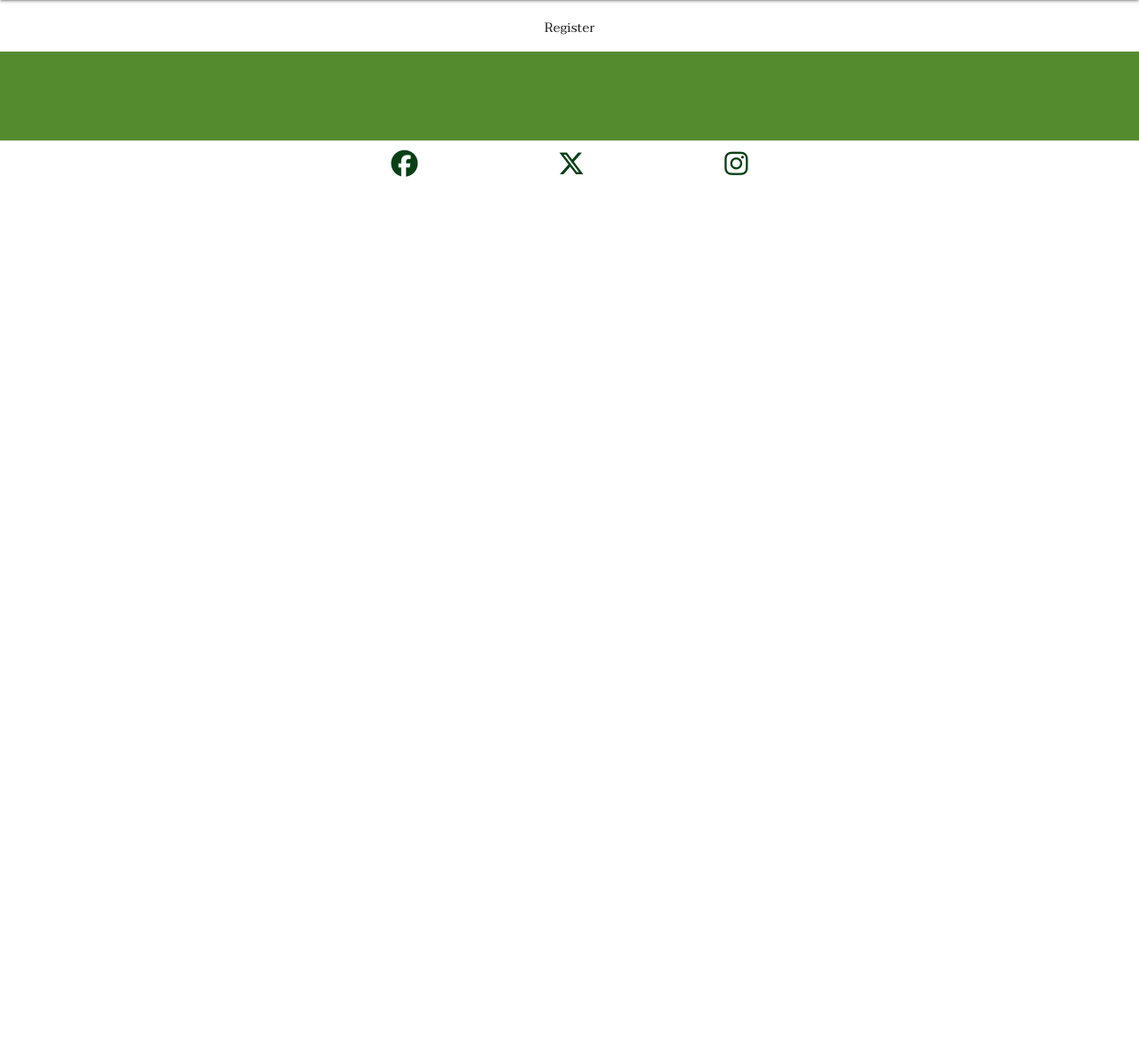
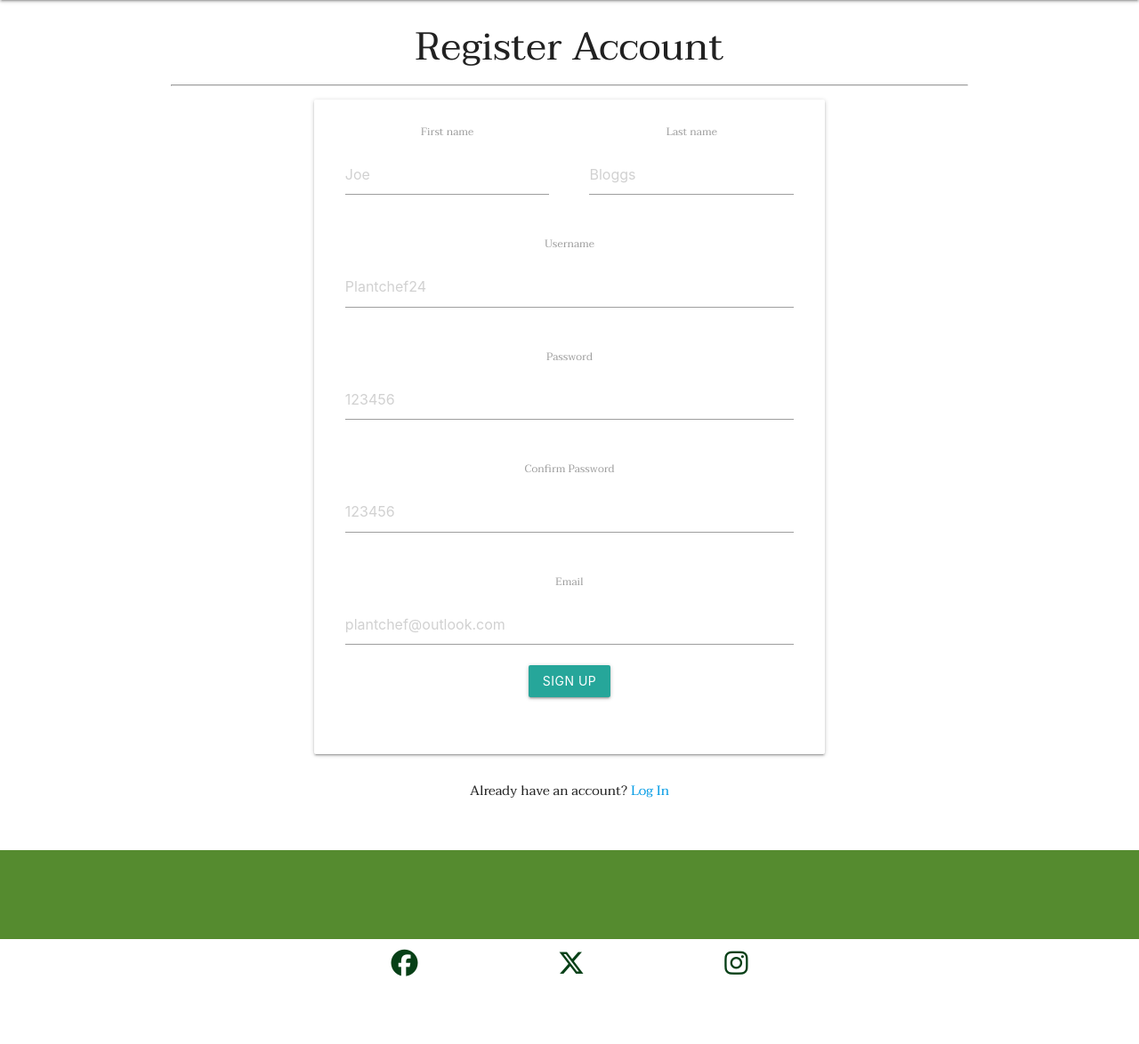
Before and after one commit to Bky93/Project-3, a Flask app: page /register in a window 1280 px wide. Shown: the part 64-1238 px from the top of the page at 89% size. Before the commit the page ends 263 px from the top, so only its background shows below. Run offline with Flask 3, Linux system fonts and the light colour scheme; some libraries are stand-ins or nearby versions.

Commit message:
added registration form to register.html

```diff
--- a/plantspire/templates/register.html
+++ b/plantspire/templates/register.html
@@ -1,5 +1,95 @@
 {% extends "base.html" %}
+{% block content %}
 
-{% block content %}
-<p>Register</p>
+<h3>Register Account</h3>
+<hr>
+
+<div class="row">
+    <form class="col s12 m8 offset-m2" method="post" action="{{ url_for('register') }}">
+        <div class="card-panel">
+
+            <!-- first name -->
+            <div class="row">
+                <div class="col s6">
+                    <label for="first_name">First name</label>
+                    <div class="input-field col s12">
+                        <input id="first_name" name="first_name" type="text" minlength="1" maxlength="30"
+                             class="validate" placeholder="Joe" required>
+                    </div>
+                </div>
+
+                <!-- last name -->
+                <div class="col s6">
+                    <label for="last_name">Last name</label>
+                    <div class="input-field col s12">
+                        <input id="last_name" name="last_name" type="text" minlength="1" maxlength="30"
+                             class="validate" placeholder="Bloggs" required>
+                    </div>
+                </div>
+            </div>
+
+            <!-- username -->
+            <div class="row">
+                <div class="col s12">
+                    <label for="username">Username</label>
+                    <div class="input-field col s12">
+                        <input id="username" name="username" type="text" minlength="3" maxlength="20"
+                             class="validate" placeholder="Plantchef24" required>
+                    </div>
+                </div>
+            </div>
+
+            <!-- password -->
+            <div class="row">
+                <div class="col s12">
+                    <label for="password">Password</label>
+                    <div class="input-field col s12">
+                        <input id="password" name="password" type="password" minlength="6" maxlength="10"
+                             class="validate" placeholder="123456" required>
+                    </div>
+                </div>
+            </div>
+
+            <!-- confirm password -->
+            <div class="row">
+                <div class="col s12">
+                    <label for="password2">Confirm Password</label>
+                    <div class="input-field col s12">
+                        <input id="password2" name="password2" type="password" minlength="6" maxlength="10"
+                             class="validate" placeholder="123456" required>
+                    </div>
+                </div>
+            </div>
+
+            <!-- email -->
+            <div class="row">
+                <div class="col s12">
+                    <label for="email">Email</label>
+                    <div class="input-field col s12">
+                        <input id="email" name="email" type="email" class="validate"
+                            placeholder="plantchef@outlook.com" required>
+                    </div>
+                </div>
+
+                <!-- submit button -->
+                <div class="row">
+                    <div class="col s12 center-align">
+                        <button class="btn submit" type="submit">Sign Up
+                        </button>
+                    </div>
+                </div>
+            </div>
+        </div>
+    </form>
+
+    <!-- log in link -->
+    <div class="row">
+        <div class="col s12 question">
+            <p class="center-align">
+                Already have an account? <a href="{{ url_for('login') }}">Log In</a>
+            </p>
+        </div>
+    </div>
+</div>
+
 {% endblock %}
```
